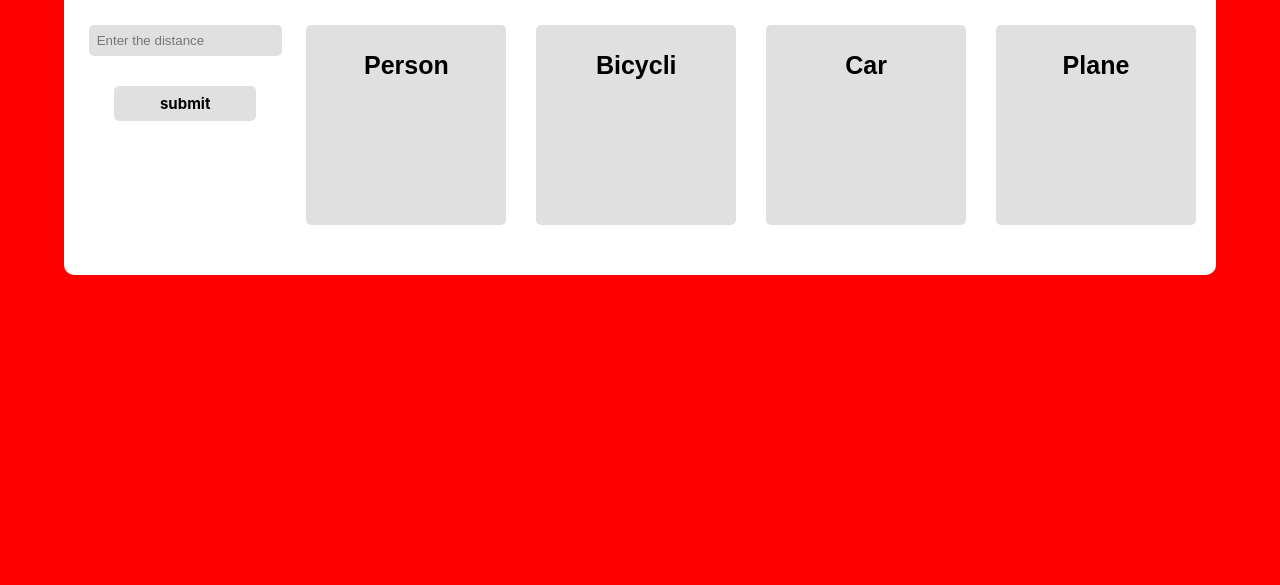
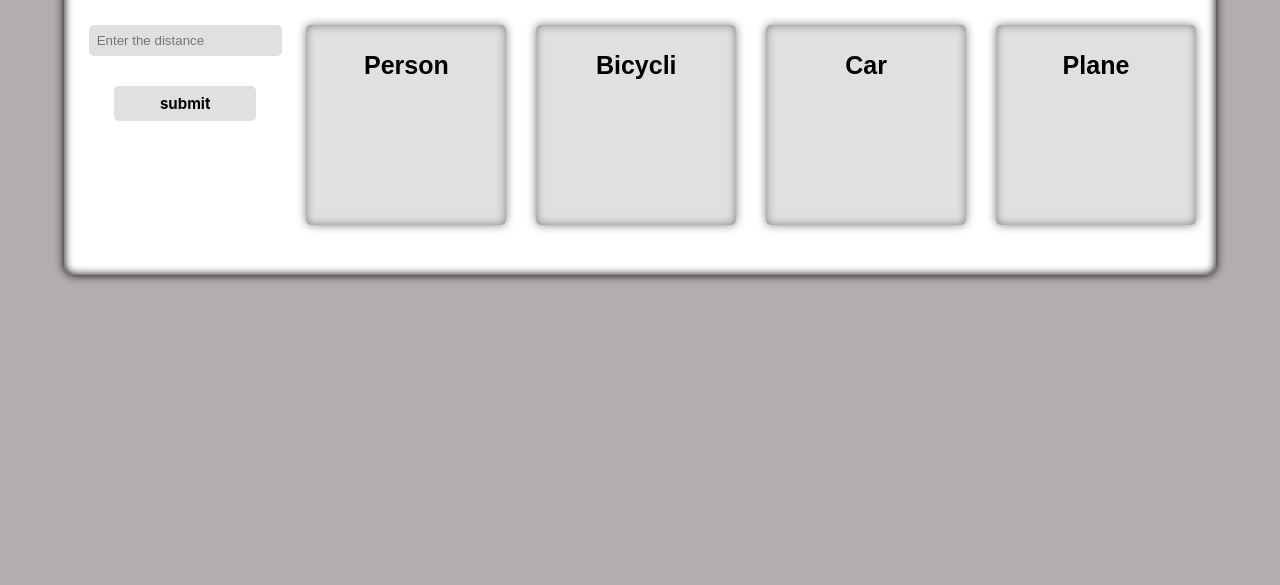
Before and after one commit to Xojimurod0808/km-to-hour, a plain HTML site: page index.html in a window 1280 px wide. Shown: the part 215-800 px from the top of the page. Drawn offline with Linux system fonts and the light colour scheme.

Commit message:
first cammit

```diff
--- a/style.css
+++ b/style.css
@@ -6,7 +6,7 @@
     font-family: sans-serif;
 }
 body{
-    background-color: red;
+    background-color: #b3aeae;
 }
 
 .section{
@@ -18,6 +18,8 @@ body{
     margin: 140px auto;
     border-radius: 10px;
     padding: 20px;
+    box-shadow: 0px 0px 10px black,
+                inset 0px 0px 10px black;
 }
 .title{
     font-size: 35px;
@@ -83,6 +85,8 @@ body{
     font-weight: bolder;
     border-radius : 5px;
     line-height: 40px;
+    box-shadow: 0px 0px 10px gray,
+                inset 0px 0px 10px gray;
 }
 .list-item:hover{
     background-color: rgba(151, 151, 151, 0.5);
```
